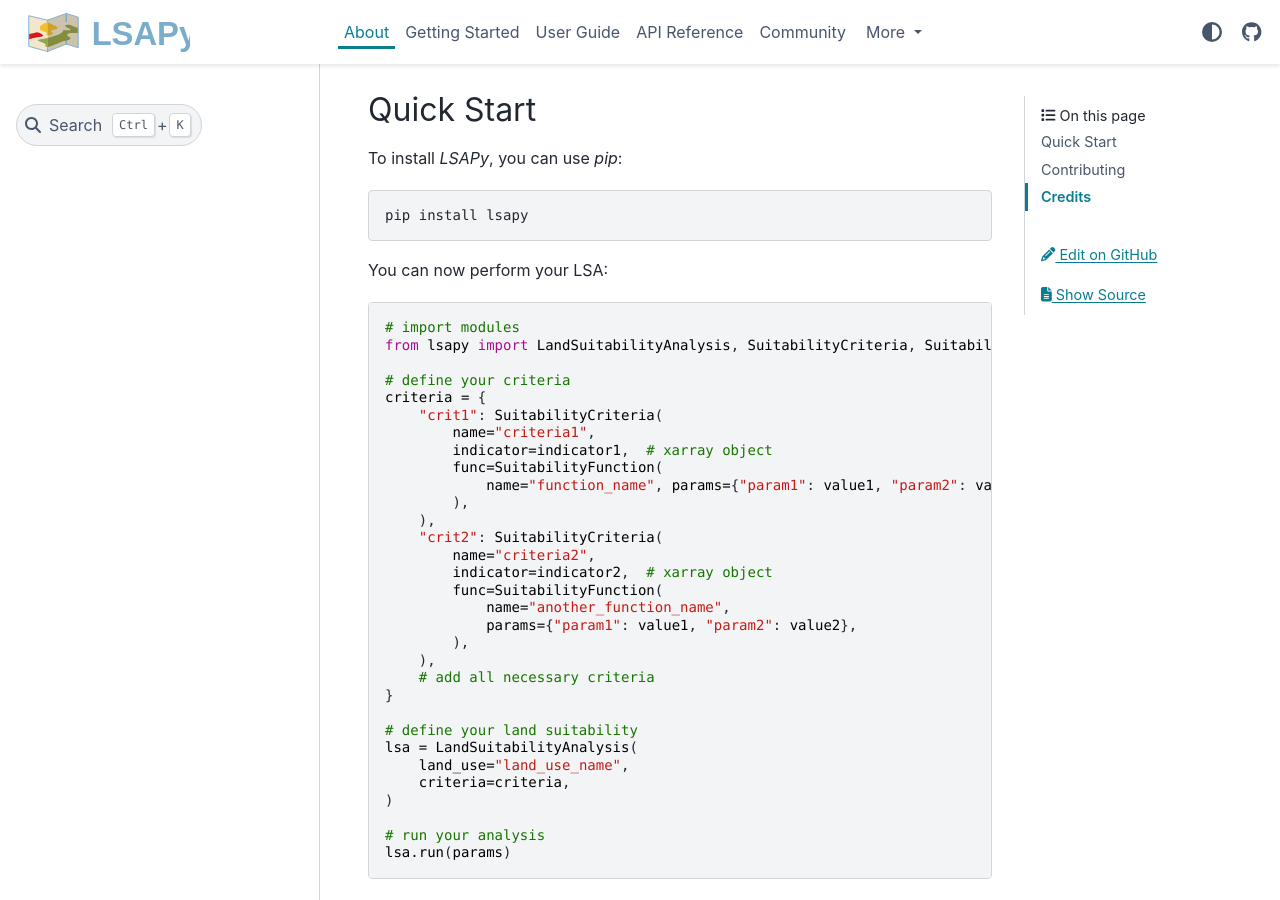
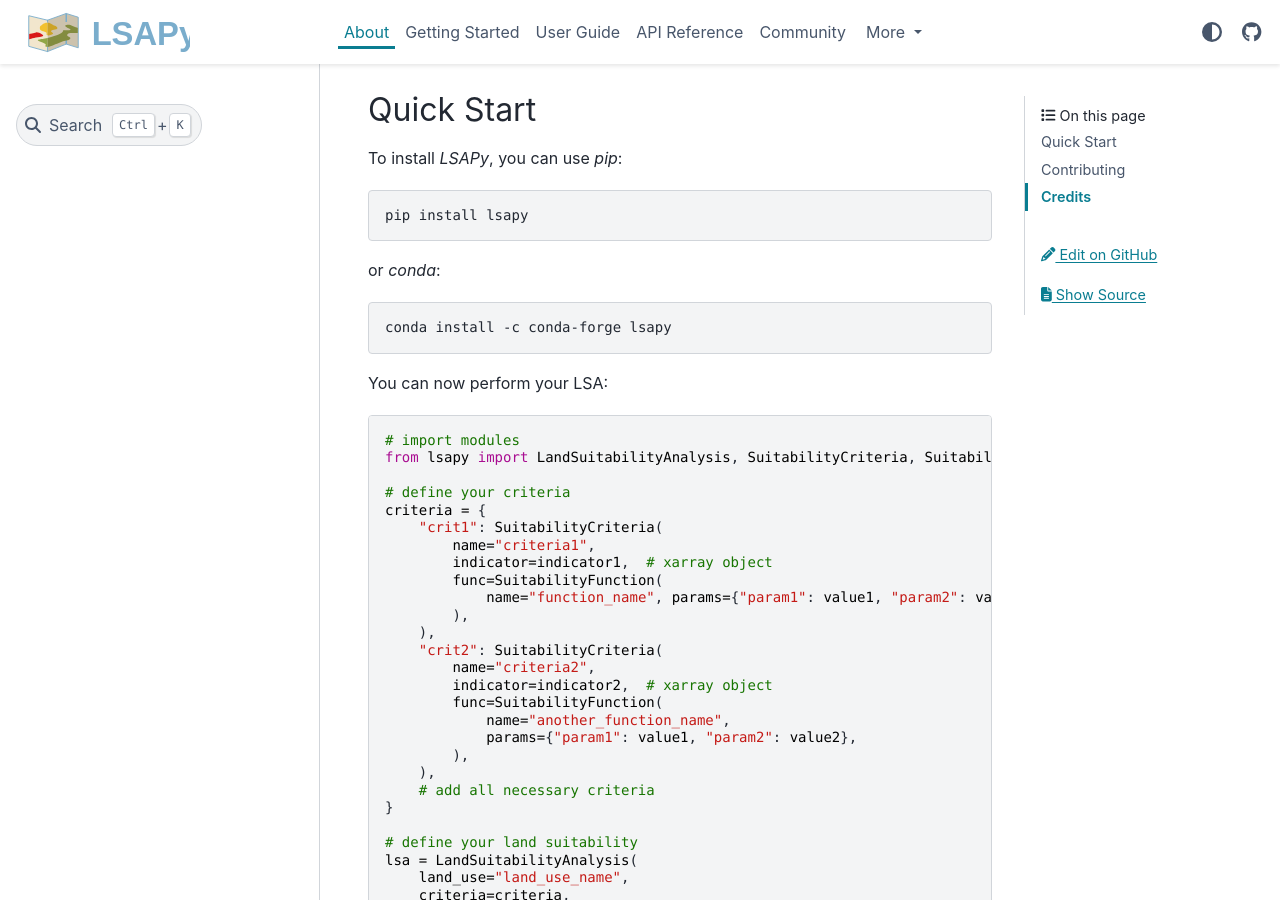
Before and after one commit to baptistehamon/lsapy, a Sphinx documentation site: the page built from docs/readme.rst, in a window 1280 px wide and 900 px high, scrolled down 557 px. Built offline with Sphinx 7.4.7 and the PyData theme 0.15.4, drawn with Linux system fonts in a browser that asks for light colours.

Commit message:
Add conda badge and installation instructions

```diff
--- a/README.rst
+++ b/README.rst
@@ -7,7 +7,7 @@
 
 LSAPy: Land Suitability Analysis in Python
 ===========================================
-|pypi| |python-versions| |status| |testing| |coverage| |ruff| |pre-commit| |docs| |question| |zenodo|
+|pypi| |conda| |python-versions| |status| |testing| |coverage| |ruff| |pre-commit| |docs| |question| |zenodo|
 
 `LSAPy` stands for Land Suitability Analysis (LSA) in Python. Its objective is to make conducting
 LSA in Python easier and more accessible to users. It provides a set of objects built around
@@ -23,6 +23,11 @@ To install `LSAPy`, you can use `pip`:
 
     pip install lsapy
 
+or `conda`:
+
+.. code-block:: shell
+
+    conda install -c conda-forge lsapy
 
 You can now perform your LSA:
 
@@ -115,6 +120,10 @@ The Python package has been created following the `pyOpenSci Guidebook`_.
     :target: https://pypi.python.org/pypi/lsapy
     :alt: Python Package Index Build
 
+.. |conda| image:: https://img.shields.io/conda/vn/conda-forge/lsapy
+    :target: https://anaconda.org/conda-forge/lsapy
+    :alt: Conda Version
+
 .. |status| image:: https://www.repostatus.org/badges/latest/active.svg
     :target: https://www.repostatus.org/#active
     :alt: Project Status: Active - The project has reached a stable, usable state and is being actively developed.
```
Also changed, not shown: docs/getting_started/index.rst (+6 -2 lines).
